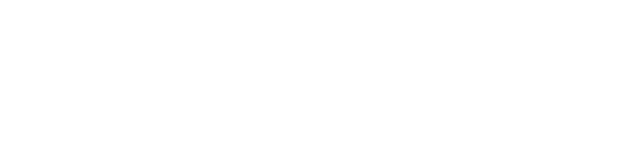
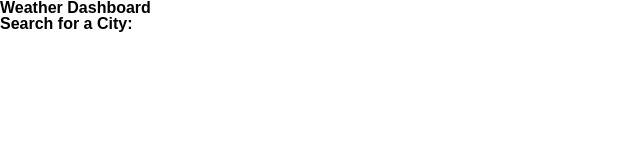
Before and after one commit to hynookim98/Weather-Dashboard, a plain HTML site: page index.html in a window 1280 px wide. Shown: the whole page, without its empty margins (0-640 px from the left). Drawn offline with Linux system fonts and the light colour scheme.

Commit message:
started on html and added note on README

```diff
--- a/index.html
+++ b/index.html
@@ -7,11 +7,14 @@
     <meta name="viewport" content="width=device-width, initial-scale=1.0">
     <link rel="stylesheet" href="./assets/css/reset.css">
     <link rel="stylesheet" href="./assets/css/style.css">
-    <title>Document</title>
+    <title>Weather Dashboard</title>
 </head>
 
 <body>
 
+    <header><h1>Weather Dashboard</h1></header>
+
+    <div><h2>Search for a City:</h2></div>
 
     <script src="./assets/jss/script.js"></script>
 </body>
```
Also changed, not shown: 1 other file.
